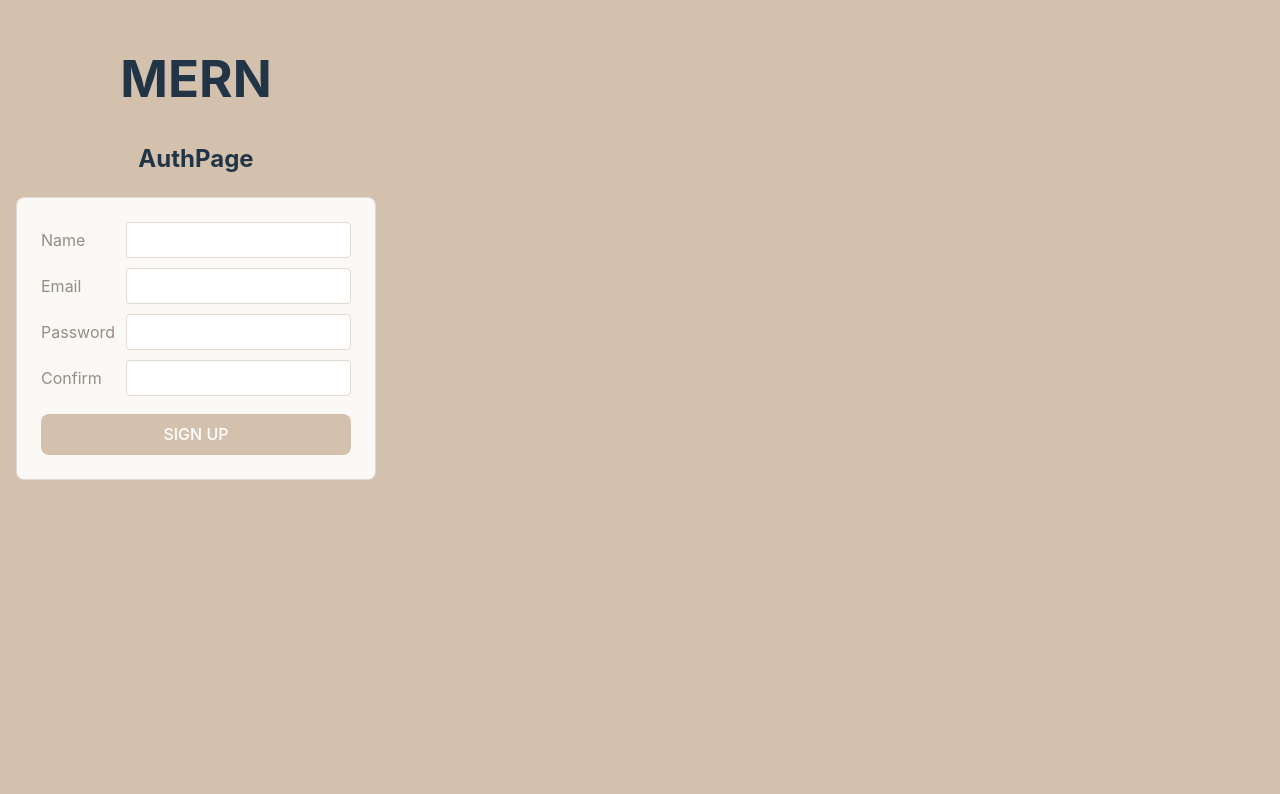
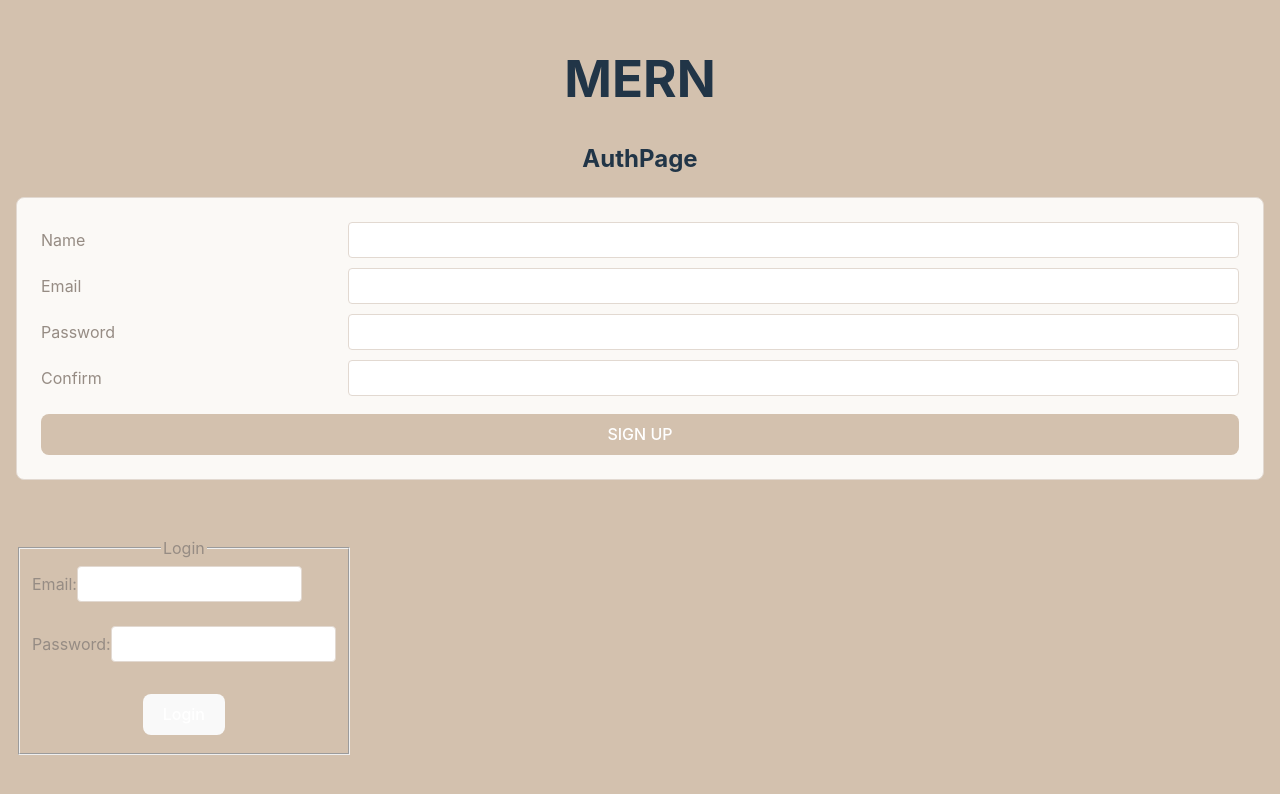
Before and after one commit to ChesterKeh/GAUnit3, a React (Vite) app in the folder MERN-Stack/: page / in a window 1280 px wide. Shown: the top 794 px of the page. Built offline with nearby package versions, Linux system fonts and the light colour scheme.

Commit message:
Add bcrypt library and implement user login functionality

```diff
--- a/MERN-Stack/package.json
+++ b/MERN-Stack/package.json
@@ -10,6 +10,7 @@
     "preview": "vite preview"
   },
   "dependencies": {
+    "bcrypt": "^5.1.1",
     "dotenv": "^16.3.1",
     "express": "^4.18.2",
     "mongoose": "^8.0.4",
--- a/MERN-Stack/routes/userRoutes.js
+++ b/MERN-Stack/routes/userRoutes.js
@@ -6,5 +6,5 @@ const userController = require("../controllers/userControllers");
 /* GET users listing. */
 router.get("/", userController.getAllUsers);
 router.post("/create", userController.create);
-
+router.post("/login", userController.login);
 module.exports = router;
--- /dev/null
+++ b/MERN-Stack/src/components/LoginForm/Login.css
@@ -0,0 +1,161 @@
+/* CSS Custom Properties */
+:root {
+    --white: #ffffff;
+    --tan-1: #fbf9f6;
+    --tan-2: #e7e2dd;
+    --tan-3: #e2d9d1;
+    --tan-4: #d3c1ae;
+    --orange: #f67f00;
+    --text-light: #968c84;
+    --text-dark: #615954;
+}
+
+*,
+*:before,
+*:after {
+    box-sizing: border-box;
+
+}
+
+body {
+    margin: 0;
+    font-family: -apple-system, BlinkMacSystemFont, "Segoe UI", "Roboto",
+        "Oxygen", "Ubuntu", "Cantarell", "Fira Sans", "Droid Sans",
+        "Helvetica Neue", sans-serif;
+    -webkit-font-smoothing: antialiased;
+    -moz-osx-font-smoothing: grayscale;
+    background-color: var(--tan-4);
+    padding: 2vmin;
+    height: 100vh;
+    text-align: center;
+    vertical-align: middle;
+}
+
+code {
+    font-family: source-code-pro, Menlo, Monaco, Consolas, "Courier New",
+        monospace;
+}
+
+#root {
+    height: 100%;
+}
+
+.align-ctr {
+    text-align: center;
+}
+
+.align-rt {
+    text-align: right;
+}
+
+.smaller {
+    font-size: smaller;
+}
+
+.flex-ctr-ctr {
+    display: flex;
+    justify-content: center;
+    align-items: center;
+}
+
+.flex-col {
+    flex-direction: column;
+}
+
+.flex-j-end {
+    justify-content: flex-end;
+}
+
+.scroll-y {
+    overflow-y: scroll;
+}
+
+.section-heading {
+    display: flex;
+    justify-content: space-around;
+    align-items: center;
+    background-color: var(--tan-1);
+    color: var(--text-dark);
+    border: 0.1vmin solid var(--tan-3);
+    border-radius: 1vmin;
+    padding: 0.6vmin;
+    text-align: center;
+    font-size: 2vmin;
+}
+
+.form-container {
+    padding: 3vmin;
+    background-color: var(--tan-1);
+    border: 0.1vmin solid var(--tan-3);
+    border-radius: 1vmin;
+}
+
+p.error-message {
+    color: var(--orange);
+    text-align: center;
+}
+
+form {
+    display: grid;
+    grid-template-columns: 1fr 3fr;
+    gap: 1.25vmin;
+    color: var(--text-light);
+}
+
+label {
+    font-size: 2vmin;
+    display: flex;
+    align-items: center;
+}
+
+input {
+    padding: 1vmin;
+    font-size: 2vmin;
+    border: 0.1vmin solid var(--tan-3);
+    border-radius: 0.5vmin;
+    color: var(--text-dark);
+    background-image: none !important;
+    /* prevent lastpass */
+    outline: none;
+}
+
+input:focus {
+    border-color: var(--orange);
+}
+
+button,
+a.button {
+    margin: 1vmin;
+    padding: 1vmin;
+    color: var(--white);
+    background-color: var(--orange);
+    font-size: 2vmin;
+    font-weight: bold;
+    text-decoration: none;
+    text-align: center;
+    border: 0.1vmin solid var(--tan-2);
+    border-radius: 0.5vmin;
+    outline: none;
+    cursor: pointer;
+}
+
+button.btn-sm {
+    font-size: 1.5vmin;
+    padding: 0.6vmin 0.8vmin;
+}
+
+button.btn-xs {
+    font-size: 1vmin;
+    padding: 0.4vmin 0.5vmin;
+}
+
+button:disabled,
+form:invalid button[type="submit"] {
+    cursor: not-allowed;
+    background-color: var(--tan-4);
+}
+
+button[type="submit"] {
+    grid-column: span 2;
+    margin: 1vmin 0 0;
+}
--- /dev/null
+++ b/MERN-Stack/src/components/LoginForm/LoginForm.jsx
@@ -0,0 +1,48 @@
+import { Component } from "react";
+import "./Login.css";
+import { createUser } from "../../utilities/user-api";
+
+async function postData(url = "", data = {}) {
+  // Default options are marked with *
+  const response = await fetch(url, {
+    method: "POST", // *GET, POST, PUT, DELETE, etc.
+    headers: {
+      "Content-Type": "application/json",
+    },
+    body: JSON.stringify(data), // body data type must match "Content-Type" header
+  });
+  return response.json(); // parses JSON response into native JavaScript objects
+}
+
+export default function LoginForm() {
+  const handleSubmit = (event) => {
+    event.preventDefault();
+
+    const form = new FormData(event.target);
+    const data = Object.fromEntries(form);
+    console.log(data);
+    postData("/api/users/login", data);
+  };
+
+  return (
+    <form onSubmit={handleSubmit}>
+      <fieldset>
+        <legend>Login</legend>
+        <label>
+          Email:{" "}
+          <input
+            name="email"
+            type="email"
+          />
+        </label>
+        <br />
+        <label>
+          Password:
+          <input name="password" />
+        </label>
+        <br />
+        <button>Login</button>
+      </fieldset>
+    </form>
+  );
+}
--- a/MERN-Stack/src/pages/AuthPage/AuthPage.jsx
+++ b/MERN-Stack/src/pages/AuthPage/AuthPage.jsx
@@ -1,10 +1,11 @@
 import SignUpForm from "../../components/SignUpForm/SignUpForm";
-
+import LoginForm from "../../components/LoginForm/LoginForm";
 export default function AuthPage() {
   return (
     <>
       <h2>AuthPage</h2>
       <SignUpForm />
+      <LoginForm />
     </>
   );
 }
--- a/MERN-Stack/src/utilities/user-api.js
+++ b/MERN-Stack/src/utilities/user-api.js
@@ -10,7 +10,7 @@ export async function createUser(user) {
     method: "POST",
     headers: {
       "Content-Type": "application/json",
-      //   Authorization: `Bearer ${token}`,
+      // Authorization: `Bearer ${token}`,
     },
     body: JSON.stringify(newItem),
   });
```
Also changed, not shown: MERN-Stack/controllers/userControllers.js (+50 -3 lines), MERN-Stack/models/userModels.js (+30 -2 lines), MERN-Stack/src/utilities/user-service.js (+7 -0 lines), 1 other file (tests, documents, lock files or other folders).
